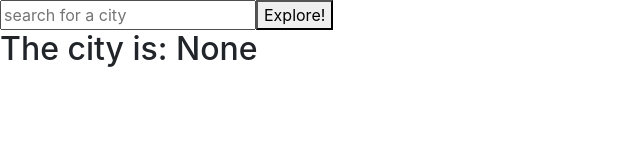
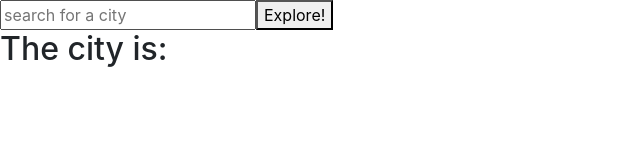
Before and after one commit to lillianvmcbride/cityExplorer, a React (Create React App) app: page / in a window 1280 px wide. Shown: the top 160 px of the page, without its empty margins (0-640 px from the left). Built offline with nearby package versions, Linux system fonts and the light colour scheme.

Commit message:
no display none

```diff
--- a/src/App.js
+++ b/src/App.js
@@ -12,7 +12,7 @@ class App extends React.Component {
   super(props);
   this.state = {
     searchQuery: "",
-    location: {place_id: "unknown", display_name: "None"},
+    location: {place_id: "unknown", display_name: ""},
   };
 }
 
```
